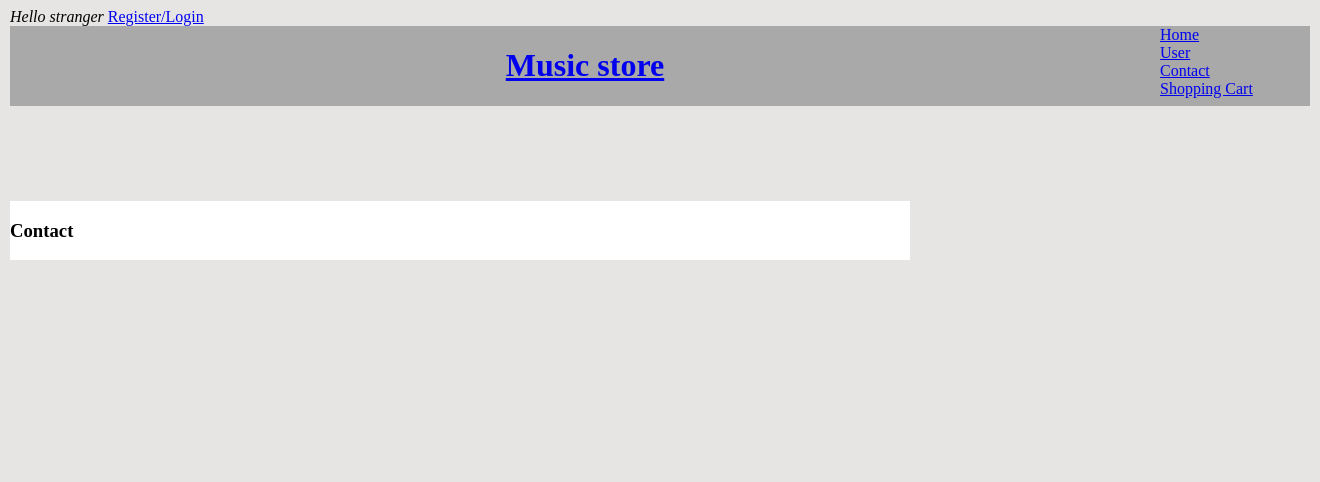
After one commit to ikolokotronis/Web-Store-App, a Django app: template web_store_app/main/templates/main/contact.html in a window 1320 px wide. The commit adds this page. Shown: the top 482 px of the page. Run offline with Django 4.2, Linux system fonts and the light colour scheme; the template is opened without the code that fills it, so the values that code supplies are empty.

Commit message:
Add contact view

```diff
--- a/web_store_app/main/templates/main/base.html
+++ b/web_store_app/main/templates/main/base.html
@@ -29,7 +29,7 @@
 <div class="userManagementBox"><a href="/users/register/">User</a></div>
     {%endif%}
 
-        <div class="userManagementBox"><a href="/">Contact</a></div>
+        <div class="userManagementBox"><a href="/contact/">Contact</a></div>
 
         <div class="userManagementBox"><a href="/">Shopping Cart</a></div>
 
--- /dev/null
+++ b/web_store_app/main/templates/main/contact.html
@@ -0,0 +1,4 @@
+{%extends 'main/base.html'%}
+{%block content%}
+<h3>Contact</h3>
+{%endblock%}
--- a/web_store_app/products/templates/product/product_details.html
+++ b/web_store_app/products/templates/product/product_details.html
@@ -3,7 +3,8 @@
 <b>{{product.subcategory_id}}</b><br><br>
 Product name: {{product}}<br>
 Price: {{product.price}}$<br>
-Rating: {{product.get_rating_display}}
+Rating: {{product.get_rating_display}}<br>
+Description: {{product.description}}<br>
 <br><br>
 <b><a href="">Add to shopping cart</a> </b>
 {%endblock%}
--- a/web_store_app/web_store_app/urls.py
+++ b/web_store_app/web_store_app/urls.py
@@ -15,7 +15,7 @@ Including another URLconf
 """
 from django.contrib import admin
 from django.urls import path
-from main.views import HomePageView, CategoryDetailsView, SubCategoryView
+from main.views import HomePageView, CategoryDetailsView, SubCategoryView, ContactView
 from products.views import ProductView
 from users.views import RegistrationView, LoginView, LogoutView, UserPanelView, UserPanelEditView
 urlpatterns = [
@@ -28,5 +28,6 @@ urlpatterns = [
     path('users/login/', LoginView.as_view()),  #do zmiany na user tak jak pozostałe
     path('users/logout/', LogoutView.as_view()),
     path('users/panel/<int:user_id>/', UserPanelView.as_view()),
-    path('users/edit/<int:user_id>/', UserPanelEditView.as_view())
+    path('users/edit/<int:user_id>/', UserPanelEditView.as_view()),
+    path('contact/', ContactView.as_view())
 ]
```
Also changed, not shown: web_store_app/main/views.py (+12 -0 lines).
